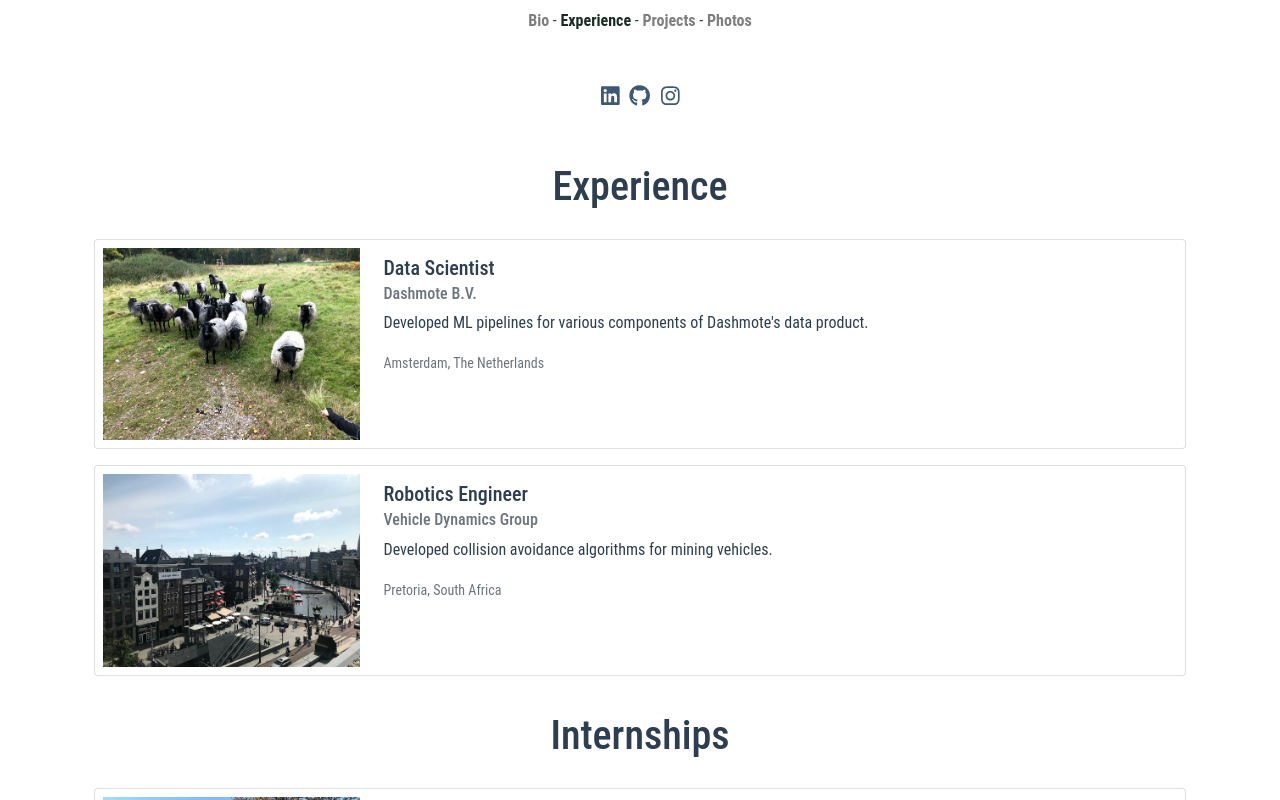
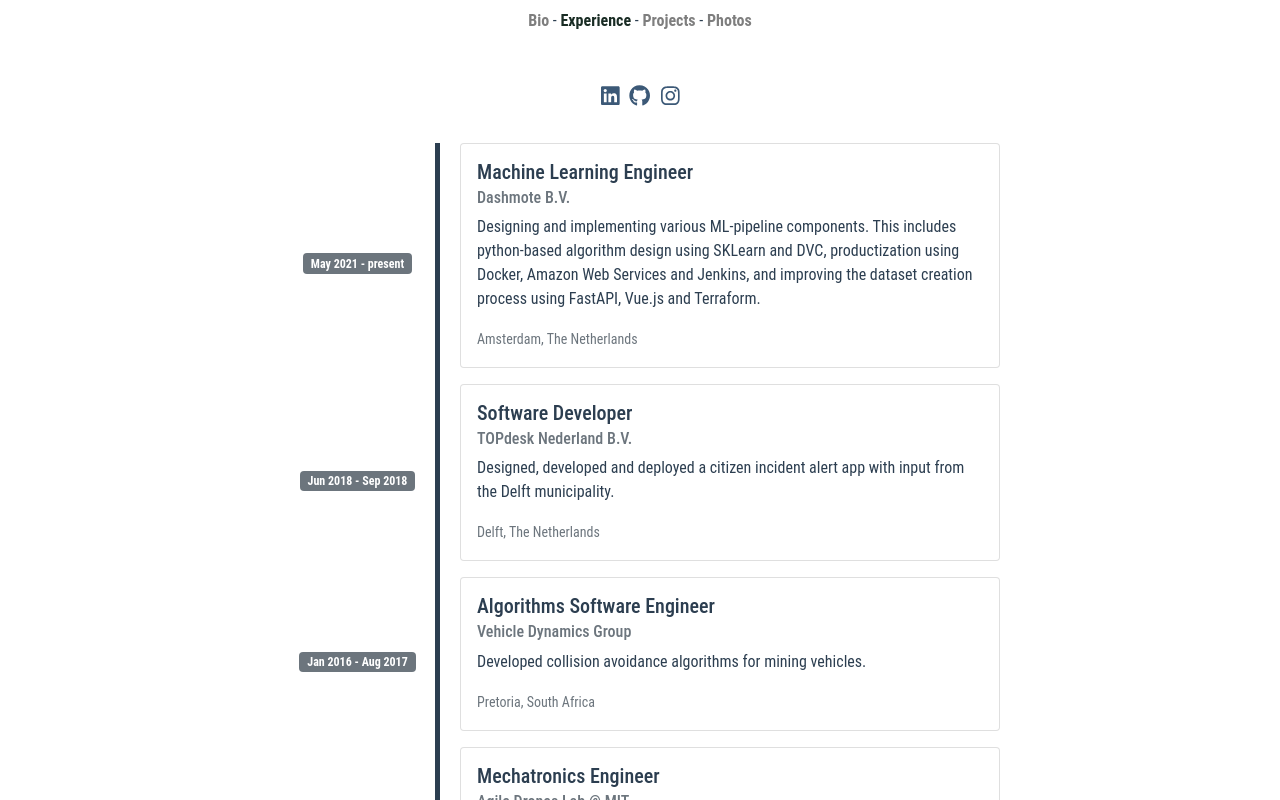
Before and after one commit to alexberndt/cv, a Vue app: page /experience in a window 1280 px wide. Shown: the part 420-1220 px from the top of the page. Built offline with nearby package versions, Linux system fonts and the light colour scheme.

Commit message:
last edits:

```diff
--- a/src/components/ExperienceCard.vue
+++ b/src/components/ExperienceCard.vue
@@ -1,19 +1,29 @@
 <template>
 <div class="experience container">
-    <div class="card mb-3">
     <div class="row g-0">
+
         <div class="col-md-3">
-                <img :src="require(`@/assets/images/experience/${srcimg}`)" class="img-fluid rounded p-2" alt="...">
+             <div id="verticle-line" class="d-flex flex-column justify-content-center align-items-center">
+                 <span class="badge bg-secondary">{{ date }}
+                 </span>
              </div>
-            <div class="col-md-9">
+        </div>
+
+        <div class="col-md card mb-3">
+            <div class="row g-0">
+                <!-- <a data-toggle="collapse" href="#collapseExample" role="button" aria-expanded="false" aria-controls="collapseExample"> -->
                     <div class="card-body">
                         <h5 class="card-title mb-2">{{ role }}</h5>
                         <h6 class="card-subtitle mb-2 text-muted">{{ company }}</h6>
+                            <!-- <div class="collapse multi-collapse" id="collapseExample"> -->
                                 <p class="card-text">{{ content }}</p>
-                    <p class="card-text"><small class="text-muted">{{ location }}</small></p>
+                            <!-- </div> -->
+                        <small class="text-muted">{{ location }}</small>
+                    </div>
+                <!-- </a> -->
             </div>
         </div>
-        </div>
+
     </div>
 </div>
 </template>
@@ -25,16 +35,38 @@
   props: {
     role: String,
     company: String,
+    date: String,
     location: String,
     content: String,
-    srcimg: String,
+    id: String,
   },
 }
 </script>
 
 <!-- Add "scoped" attribute to limit CSS to this component only -->
 <style scoped lang="scss">
-// .card {
-//     max-width: 800px;
-// }
+img {
+  object-fit: cover;
+  width: 100%;
+  height: 100%;
+}
+
+#verticle-line {
+  margin-right: 20px;
+  min-height: 100%;
+  vertical-align: middle;
+  border-right: thick solid var(--text-regular);
+}
+.dot-outer {
+  height: 25px;
+  width: 25px;
+  background-color: var(--text-regular);
+  border-radius: 50%;
+}
+.dot-inner {
+  height: 15px;
+  width: 15px;
+  background-color: #999;
+  border-radius: 50%;
+}
 </style>
--- a/src/views/Experience.vue
+++ b/src/views/Experience.vue
@@ -1,35 +1,42 @@
 <template>
   <div class="experience">
-    <h1>Experience</h1>
+
+
         <experience-card
           company="Dashmote B.V."
-      role="Data Scientist"
+          role="Machine Learning Engineer"
           location="Amsterdam, The Netherlands"
-      content="Developed ML pipelines for various components of Dashmote's data product."
-      srcimg="IMG_3884.jpg"
+          date="May 2021 - present"
+          content="Designing and implementing various ML-pipeline components. This includes python-based
+          algorithm design using SKLearn and DVC, productization using Docker, Amazon Web Services and Jenkins,
+          and improving the dataset creation process using FastAPI, Vue.js and Terraform."
+          id="1"
         />
-    <experience-card
-      company="Vehicle Dynamics Group"
-      role="Robotics Engineer"
-      location="Pretoria, South Africa"
-      content="Developed collision avoidance algorithms for mining vehicles."
-      srcimg="IMG_3505.jpg"
-    />
-    <h1>Internships</h1>
         <experience-card
           company="TOPdesk Nederland B.V."
           role="Software Developer"
           location="Delft, The Netherlands"
+          date="Jun 2018 - Sep 2018"
           content="Designed, developed and deployed a citizen incident alert app with input from the Delft municipality."
-      srcimg="IMG_3939.jpg"
+          id="2"
         />
         <experience-card
-      company="Mechatronics Engineer"
-      role="Specialist Condition Monitoring"
-      location="Johannesburg, South Africa"
+          company="Vehicle Dynamics Group"
+          role="Algorithms Software Engineer"
+          location="Pretoria, South Africa"
+          date="Jan 2016 - Aug 2017"
+          content="Developed collision avoidance algorithms for mining vehicles."
+          id="3"
+        />
+        <experience-card
+          role="Mechatronics Engineer"
+          company="Agile Drones Lab @ MIT"
+          location="Cambridge, USA"
+          date="May 2015 - Dec 2015"
           content="Designed, developed and deployed a citizen incident alert app with input from the Delft municipality."
-      srcimg="cycling_mtb_germany.jpg"
+          id="4"
         />
+
   </div>
 </template>
 
@@ -45,7 +52,7 @@
 </script>
 
 <style scoped lang="scss">
-h1 {
+h4 {
   text-align: center;
   padding: 20px;
 }
@@ -53,4 +60,10 @@
 .experience {
   text-align: left;
 }
+
+.container {
+  max-width: 768px;
+  margin: auto;
+  overflow: auto;
+}
 </style>
```
Lines whose indentation alone changed are shown as unchanged.
